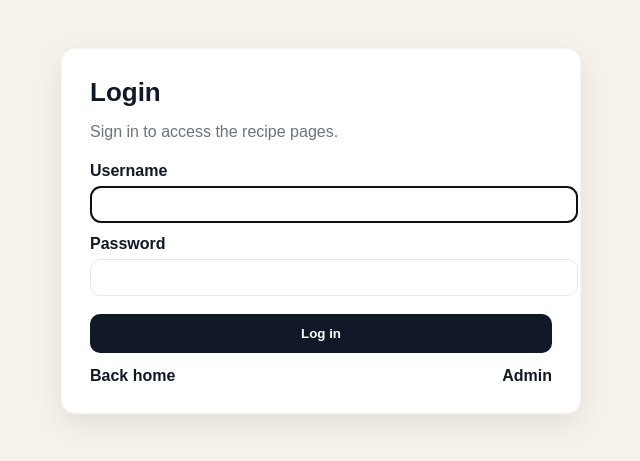
After one commit to jettberg/recipe-app, a Django app: page /login/ in a window 1280 px wide. The commit adds this page. Shown: the top 461 px of the page, without its empty margins (319-959 px from the left). Run offline with Django 5.2, Linux system fonts and the light colour scheme.

Commit message:
inial commit for all user auth deliverables. Created skeleton - pre testing / fixing

```diff
--- a/src/recipe_project/settings.py
+++ b/src/recipe_project/settings.py
@@ -119,3 +119,7 @@ STATIC_URL = 'static/'
 
 MEDIA_URL = "/media/"
 MEDIA_ROOT = BASE_DIR / "media"
+
+LOGIN_URL = "/login/"
+LOGIN_REDIRECT_URL = "/recipes/"
+LOGOUT_REDIRECT_URL = "/success/"
--- a/src/recipe_project/urls.py
+++ b/src/recipe_project/urls.py
@@ -1,27 +1,23 @@
-"""
-URL configuration for recipe_project project.
-
-The `urlpatterns` list routes URLs to views. For more information please see:
-    https://docs.djangoproject.com/en/6.0/topics/http/urls/
-Examples:
-Function views
-    1. Add an import:  from my_app import views
-    2. Add a URL to urlpatterns:  path('', views.home, name='home')
-Class-based views
-    1. Add an import:  from other_app.views import Home
-    2. Add a URL to urlpatterns:  path('', Home.as_view(), name='home')
-Including another URLconf
-    1. Import the include() function: from django.urls import include, path
-    2. Add a URL to urlpatterns:  path('blog/', include('blog.urls'))
-"""
 from django.contrib import admin
 from django.urls import path, include
 from django.conf import settings
 from django.conf.urls.static import static
 
+from django.contrib.auth import views as auth_views
+from recipes import views as recipe_views
+
 urlpatterns = [
     path("admin/", admin.site.urls),
+
+    # App URLs
     path("", include("recipes.urls")),
+
+    # Auth URLs
+    path("login/", auth_views.LoginView.as_view(template_name="registration/login.html"), name="login"),
+    path("logout/", auth_views.LogoutView.as_view(), name="logout"),
+
+    # Logged out success page
+    path("success/", recipe_views.logout_success, name="logout_success"),
 ]
 
 urlpatterns += static(settings.MEDIA_URL, document_root=settings.MEDIA_ROOT)
--- a/src/recipes/templates/recipes/recipes_list.html
+++ b/src/recipes/templates/recipes/recipes_list.html
@@ -29,6 +29,7 @@
       <div style="display:flex; gap:10px; flex-wrap:wrap;">
         <a class="link" href="{% url 'recipes:home' %}">Home</a>
         <a class="link" href="/admin/">Admin</a>
+        <a class="link" href="{% url 'logout' %}">Logout</a>
       </div>
     </div>
 
--- /dev/null
+++ b/src/recipes/templates/registration/login.html
@@ -0,0 +1,53 @@
+<!DOCTYPE html>
+<html lang="en">
+<head>
+  <meta charset="UTF-8" />
+  <meta name="viewport" content="width=device-width, initial-scale=1.0"/>
+  <title>Login</title>
+  <style>
+    body { margin:0; font-family: Arial, sans-serif; background:#f6f1ea; color:#111827; }
+    .container { max-width: 520px; margin: 0 auto; padding: 48px 20px; }
+    .card { background:#fff; border-radius: 14px; padding: 28px; box-shadow: 0 10px 30px rgba(0,0,0,0.08); border: 1px solid #f3f4f6; }
+    h1 { margin: 0 0 12px 0; font-size: 26px; }
+    p { margin: 0 0 18px 0; color:#6b7280; line-height: 1.5; }
+    form { margin-top: 14px; }
+    label { display:block; font-weight: 700; margin: 12px 0 6px; }
+    input { width: 100%; padding: 10px 12px; border-radius: 10px; border: 1px solid #e5e7eb; }
+    .btn { margin-top: 18px; width: 100%; padding: 12px 12px; border-radius: 10px; border: none; background:#111827; color:#fff; font-weight: 800; cursor: pointer; }
+    .btn:hover { opacity: 0.92; }
+    .links { margin-top: 14px; display:flex; justify-content: space-between; gap: 10px; flex-wrap: wrap; }
+    .link { color:#111827; text-decoration:none; font-weight: 700; }
+    .error { background:#fef2f2; border: 1px solid #fecaca; color:#991b1b; padding: 10px 12px; border-radius: 10px; margin-top: 14px; }
+  </style>
+</head>
+<body>
+  <div class="container">
+    <div class="card">
+      <h1>Login</h1>
+      <p>Sign in to access the recipe pages.</p>
+
+      <form method="post">
+        {% csrf_token %}
+        {{ form.non_field_errors }}
+
+        <label for="id_username">Username</label>
+        {{ form.username }}
+
+        <label for="id_password">Password</label>
+        {{ form.password }}
+
+        <button class="btn" type="submit">Log in</button>
+
+        {% if form.errors %}
+          <div class="error">Login failed. Double-check your username and password.</div>
+        {% endif %}
+      </form>
+
+      <div class="links">
+        <a class="link" href="{% url 'recipes:home' %}">Back home</a>
+        <a class="link" href="/admin/">Admin</a>
+      </div>
+    </div>
+  </div>
+</body>
+</html>
```
Also changed, not shown: src/recipes/templates/recipes/recipe_detail.html (+7 -4 lines), src/recipes/templates/recipes/recipes_home.html (+9 -4 lines), src/recipes/templates/recipes/success.html (added, +38 -0 lines), src/recipes/views.py (+7 -1 lines).
